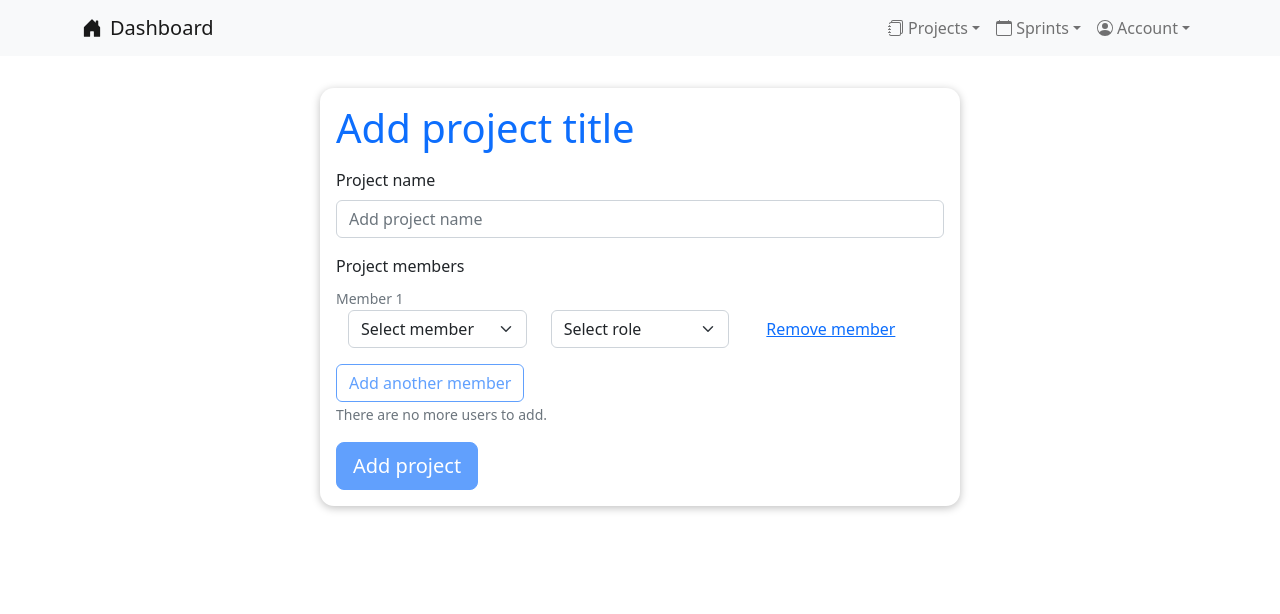
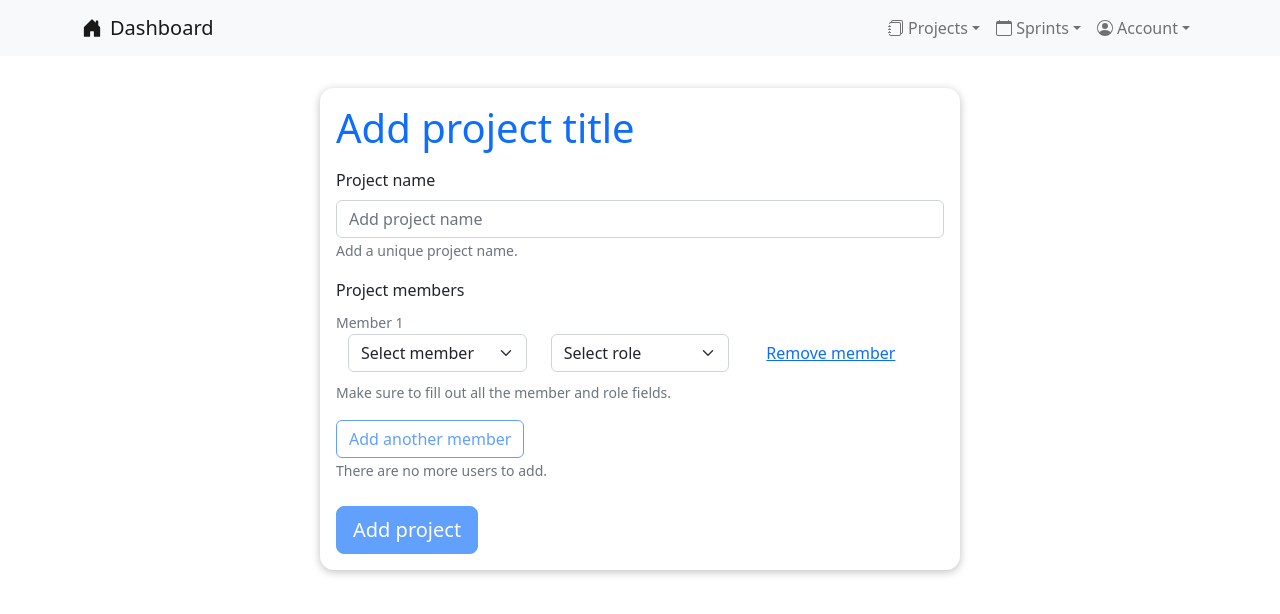
Before and after one commit to shanji97/SMRPOmarduk, a React (Create React App) app in the folder frontend/: page /add-project in a window 1280 px wide. Shown: the top 614 px of the page. Built offline with nearby package versions, Linux system fonts and the light colour scheme; no server answers; sample sign-in values are in the browser's storage.

Commit message:
additional fixes

```diff
--- a/frontend/src/components/Header.tsx
+++ b/frontend/src/components/Header.tsx
@@ -67,6 +67,7 @@ function Header() {
         <Navbar.Toggle aria-controls="responsive-navbar-nav" />
         <Navbar.Collapse id="responsive-navbar-nav">
           <Nav className="ms-auto">
+            {isAdmin && (
               <NavDropdown
                 id="projects-dropdown"
                 title={
@@ -79,6 +80,7 @@ function Header() {
                   + Add project
                 </NavDropdown.Item>
               </NavDropdown>
+            )}
             <NavDropdown
               id="sprint-dropdown"
               title={
--- a/frontend/src/pages/AddProject.tsx
+++ b/frontend/src/pages/AddProject.tsx
@@ -22,8 +22,15 @@ const AddProject = () => {
   const { users, isAdmin } = useAppSelector((state) => state.users);
 
   useEffect(() => {
+    if (localStorage.getItem("user") == null) {
+      navigate("/login");
+      return;
+    }
+
     const token = JSON.parse(localStorage.getItem("user")!).token;
     const isAdmin = parseJwt(token).isAdmin;
+    // console.log(isAdmin);
+
     if (!isAdmin) {
       navigate("/");
       return;
@@ -50,7 +57,7 @@ const AddProject = () => {
     memberNamesTouched.includes(true) ||
     memberRolesTouched.includes(true);
 
-  console.log(wasAnythingTouched);
+  // console.log(wasAnythingTouched);
 
   const formIsValid =
     nameTouched &&
@@ -89,7 +96,6 @@ const AddProject = () => {
       };
       return newMembersArray;
     });
-    checkMemberNameInput(index);
   };
 
   const roleInputChangedHandler = (e: any, index: number) => {
@@ -171,9 +177,8 @@ const AddProject = () => {
       members: membersArray,
     };
 
-    console.log(newProject);
+    // console.log(newProject);
 
-    // TODO send data to backend via service
     dispatch(createProject(newProject));
 
     setProjectName("");
@@ -200,10 +205,11 @@ const AddProject = () => {
               onBlur={checkProjectName}
               isInvalid={nameError}
             />
+            <Form.Text>Add a unique project name.</Form.Text>
           </Form.Group>
 
           <Form.Group
-            className={`mb-3 ${classes.testsGroup}`}
+            className={`mb-4 ${classes.testsGroup}`}
             controlId="form-tests"
           >
             <Form.Label>Project members</Form.Label>
@@ -284,6 +290,9 @@ const AddProject = () => {
                   </Container>
                 </Form.Group>
               ))}
+              <Form.Text>
+                Make sure to fill out all the member and role fields.
+              </Form.Text>
             </Form.Group>
 
             <Button
```
Lines whose indentation alone changed are shown as unchanged.
